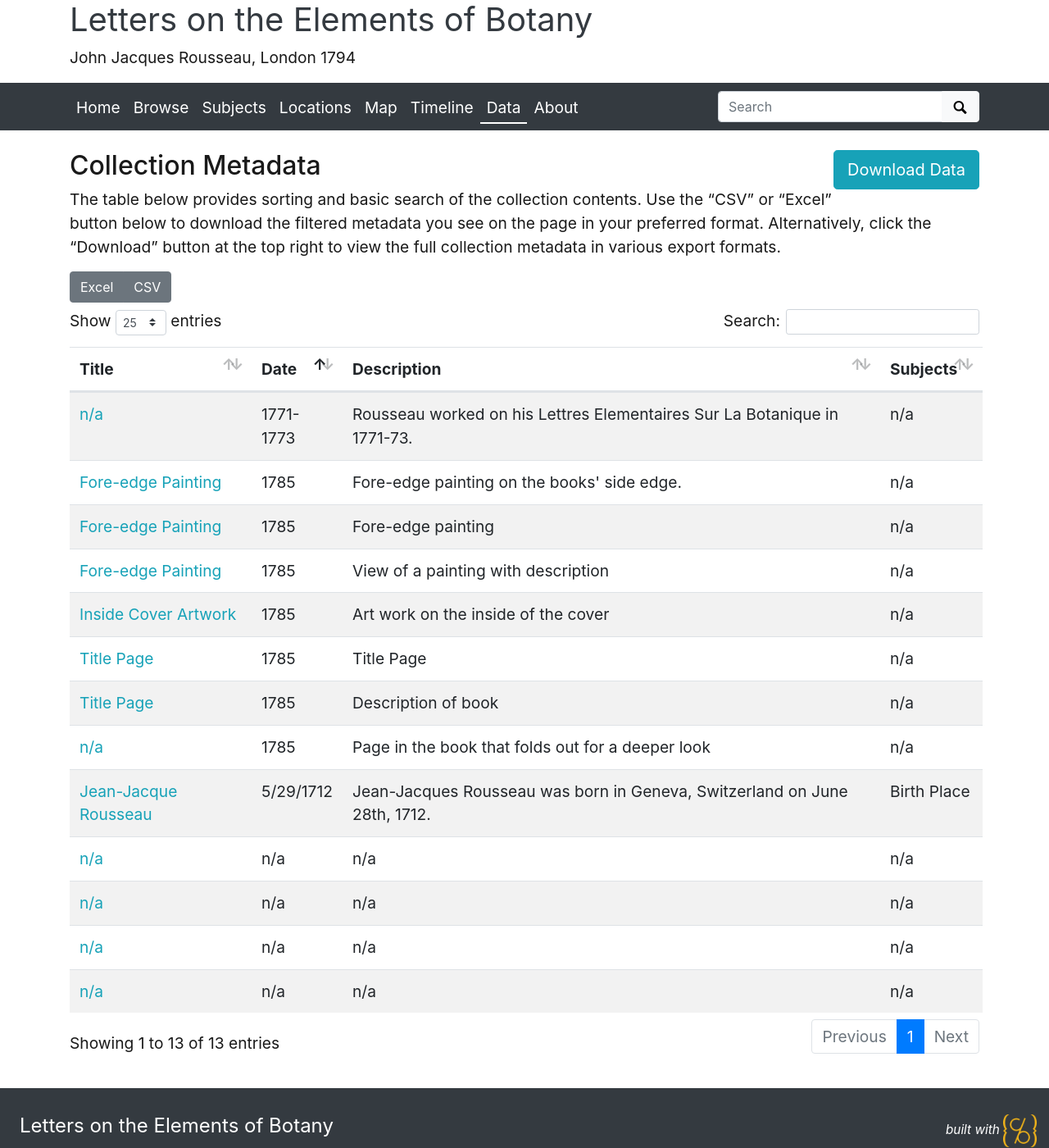
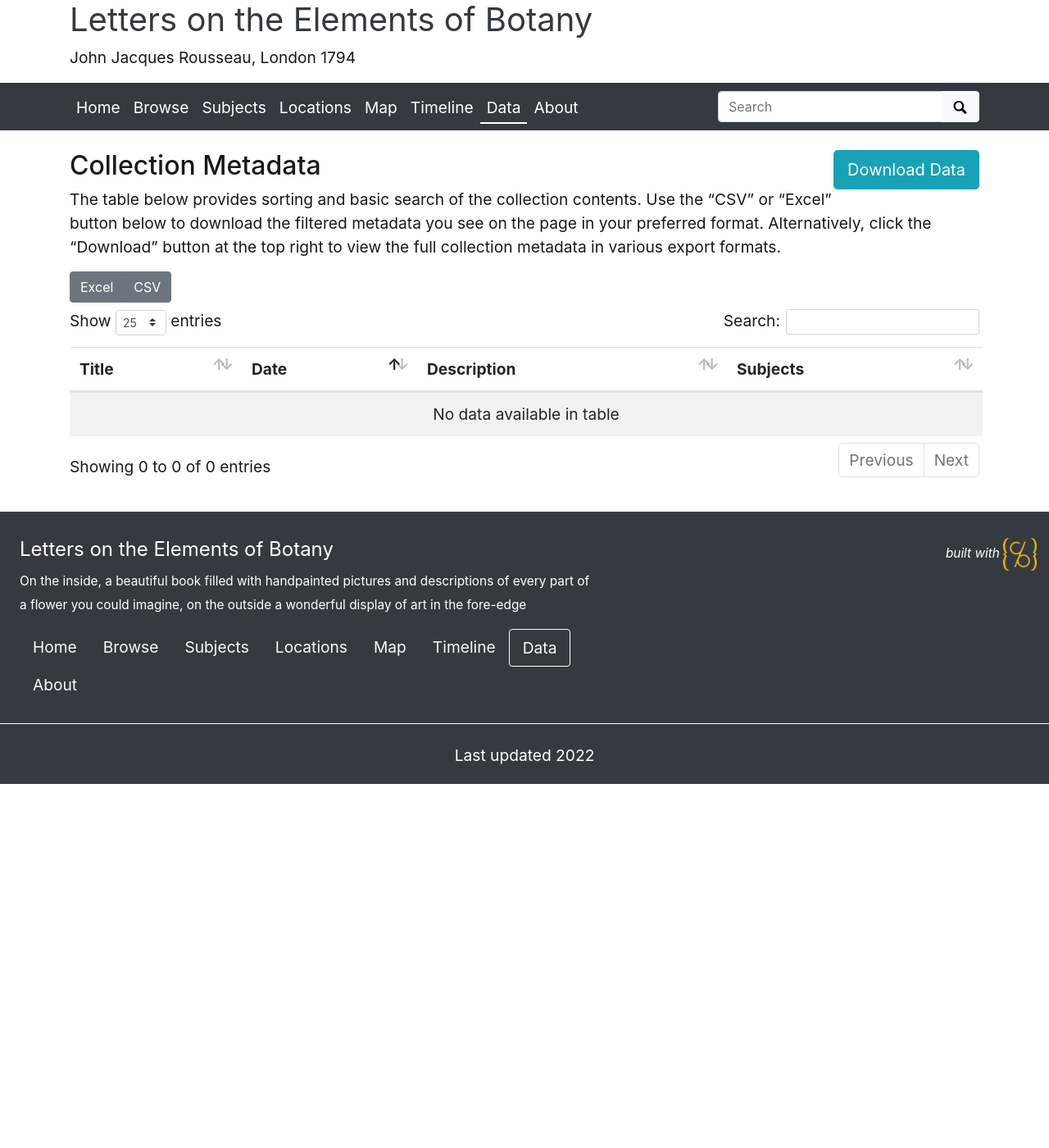
Before and after one commit to EmmaChoate/archive_project, a Jekyll site: the page built from pages/data.md, in a window 1280 px wide and 1400 px high. Shown: the whole window at 82% size. Built offline with Jekyll 4.4.1, drawn with Linux system fonts in a browser that asks for light colours.

Commit message:
Update _config.yml

```diff
--- a/_config.yml
+++ b/_config.yml
@@ -34,7 +34,7 @@
 #
 # Set the metadata for your collection (the name of the csv file in your _data directory that describes the objects in your collection)
 # Use the filename of your CSV **without** the ".csv" extension! E.g. _data/demo-metadata.csv --> "demo-metadata"
-metadata: archive_metadata1_EK
+metadata: archive_meta_data
 
 ##########
 # Site/Organization Branding
```
